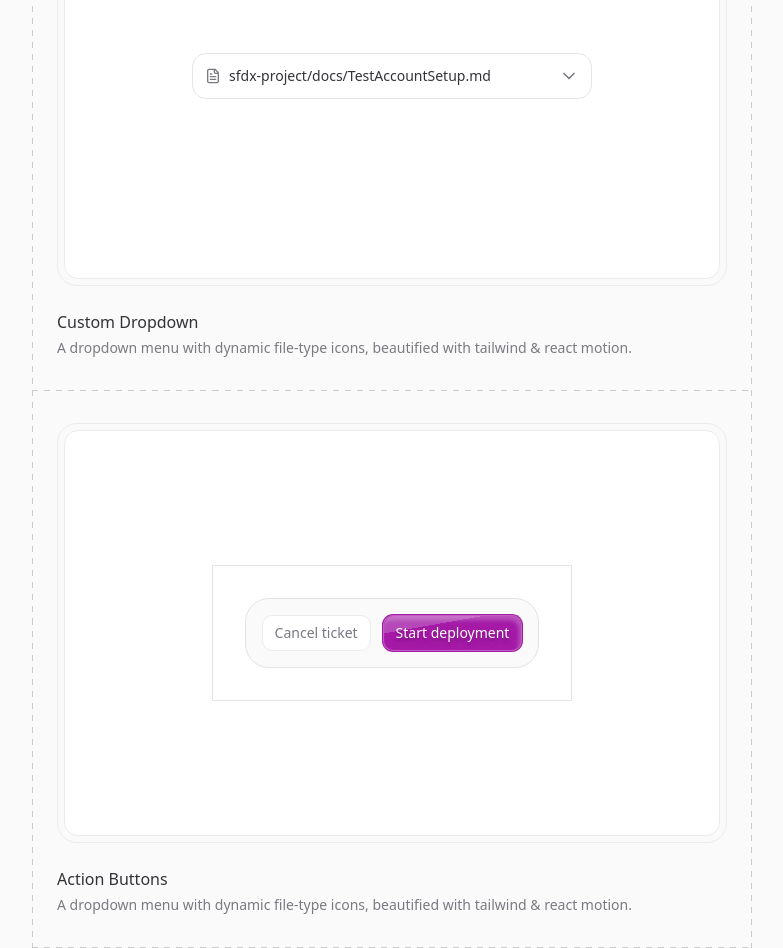
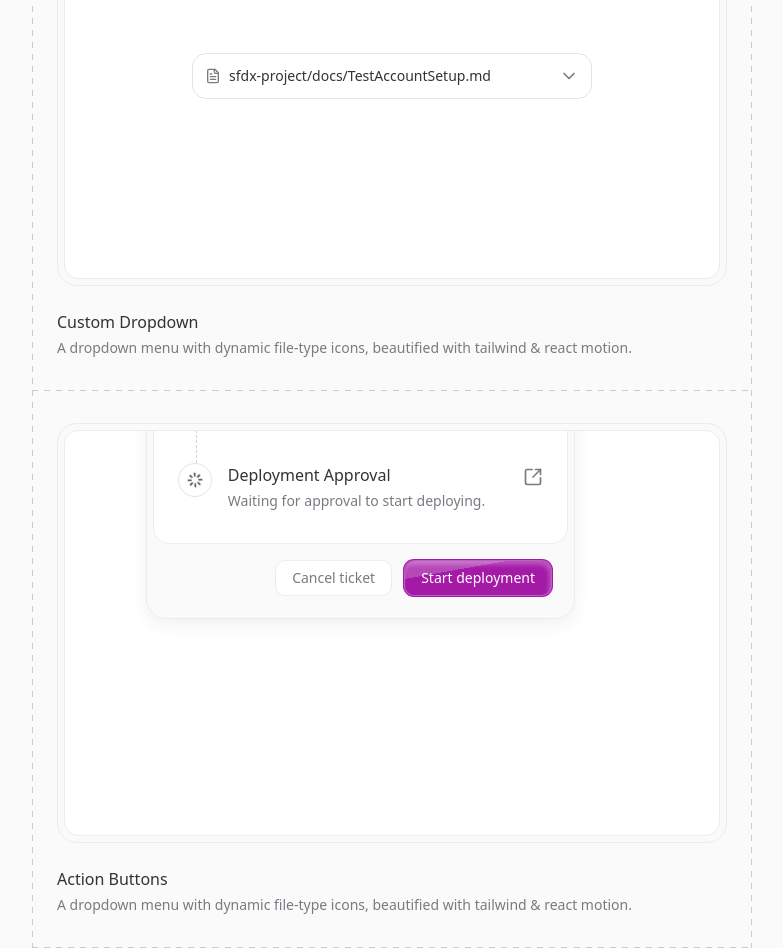
Before and after one commit to vishalanandesc/engineering-experiments, a Next.js app: page / in a window 1280 px wide. Shown: the part 360-1308 px from the top of the page, without its empty margins (248-1031 px from the left). Built offline with nearby package versions, Linux system fonts and the light colour scheme.

Commit message:
style(action-buttons): update file with new ui,style & position

```diff
--- a/app/components/action-button.tsx
+++ /dev/null
@@ -1,25 +0,0 @@
-'use client'
-import React from 'react';
-
-export default function ActionButton() {
-  return (
-    <div className="relative flex items-center justify-center p-8 m-8 gap-12 border border-[#e4e4e4]">
-      <div className="relative max-w-[420px] flex w-full flex-col justify-center p-2 gap-2 rounded-3xl overflow-visible border border-[#E4E4E4] bg-[#FAFAFA]">
-        <div className="relative flex justify-end items-center gap-3 p-2 rounded-2xl">
-          <button className="h-[36px] cursor-pointer flex items-center px-3 text-[14px] text-[#7A7A82] font-medium leading-[100%] bg-white rounded-lg border border-[#ECECEC]
-            hover:bg-[#FBF4F2] hover:border-[#FFBABE] hover:text-[#CF4149] transition-colors duration-300 ease-in-out">
-            Cancel ticket
-          </button>
-          <button className="h-[36px] group relative cursor-pointer flex items-center px-3 text-[14px] text-[#ffffff] font-medium leading-[100%] bg-[#A41AA7] rounded-lg border-[0.5px] border-white/30
-            shadow-[-2px_4px_4px_0_rgba(255,255,255,0.25)_inset,_0_0_0_1px_#A41AA7] overflow-hidden
-            before:absolute before:inset-0 before:rounded-[inherit] before:bg-[linear-gradient(170deg,rgba(255,255,255,0.2)_30%,transparent_30%)] before:content-[''] before:opacity-100 before:transition-opacity before:duration-300
-            hover:before:opacity-0">
-            <span className="relative z-10 text-shadow-lg transition-shadow duration-300 group-hover:text-shadow-none">
-              Start deployment
-            </span>
-          </button>
-        </div>
-      </div>
-    </div>
-  );
-}
--- /dev/null
+++ b/app/components/action-buttons.tsx
@@ -0,0 +1,162 @@
+'use client';
+
+import { Check, Loader, SquareArrowOutUpRight } from 'lucide-react';
+import React from 'react';
+
+export default function ActionButtons() {
+  const steps = [
+    {
+      id: 1,
+      title: 'Query Analyzed',
+      description: 'The query was analyzed by the agent.',
+      timestamp: '8/14/2025 15:30:06',
+      completed: true,
+    },
+    {
+      id: 2,
+      title: 'Plan Created',
+      description: 'An execution plan has been generated.',
+      timestamp: '8/14/2025 15:34:12',
+      completed: true,
+    },
+    {
+      id: 3,
+      title: 'Plan Executed',
+      description: 'All actions in the plan have been executed.',
+      timestamp: '8/14/2025 15:36:26',
+      completed: true,
+    },
+    {
+      id: 4,
+      title: 'Deployment Approval',
+      description: 'Waiting for approval to start deploying.',
+      timestamp: '',
+      completed: false,
+    },
+  ];
+
+  return (
+    <div
+      className="
+        absolute right-36 bottom-54 flex max-w-[480px] flex-col items-center justify-center
+        rounded-[20px] border border-[#ECECEC] bg-[#FAFAFA] p-1.5
+        shadow-[0_6px_18px_0_rgba(0,0,0,0.06)]">
+
+      <div className="relative flex w-full flex-col gap-6 rounded-2xl border border-[#ECECEC] bg-white p-6">
+        <p className="text-sm font-medium tracking-normal text-secondary">
+          EXECUTION HISTORY
+        </p>
+
+        <div className="flex w-full">
+          <div className="relative w-full flex-start">
+            {steps.map((step, index) => (
+              <div key={step.id} className="relative flex items-start pb-8 last:pb-0">
+                {index < steps.length - 1 && (
+                  <div
+                    className="absolute left-4.5 h-full w-0.5"
+                    style={{
+                      top: 0,
+                      bottom: '56px',
+                      borderLeft: '1px dashed #D1D5DB',
+                    }}
+                  />
+                )}
+
+                <div className="relative flex-shrink-0">
+                  <div
+                    className={`flex items-center justify-center rounded-full p-2 border ${
+                      step.completed
+                        ? 'border-[#007C4C] bg-[#EBFEF3]'
+                        : 'border-[#E4E4E4] bg-white'
+                    }`}
+                  >
+                    {step.completed ? (
+                      <Check size={16} color="#007C4C" />
+                    ) : (
+                      <span
+                        className="inline-block animate-spin"
+                        style={{ animationDuration: '3s', transformOrigin: 'center' }}
+                      >
+                        <Loader size={16} color="#323238" />
+                      </span>
+                    )}
+                  </div>
+                </div>
+
+                <div className="ml-4 flex w-full items-start justify-between gap-4">
+                  <div className="flex w-full flex-col">
+                    <h3 className="mb-1 text-base font-medium text-primary">
+                      {step.title}
+                    </h3>
+                    <p className="mb-2 text-sm font-medium text-secondary">
+                      {step.description}
+                    </p>
+                    {step.timestamp && (
+                      <span className="text-sm font-medium text-secondary">
+                        {step.timestamp}
+                      </span>
+                    )}
+                  </div>
+                  <div className="group relative mt-1 inline-flex cursor-pointer items-center">
+                    <SquareArrowOutUpRight
+                      size={20}
+                      className="text-secondary group-hover:text-[#2D63E9] transition-colors duration-300 ease-in-out"
+                    />
+                    <span
+                      className="
+                        absolute bottom-full left-4 mb-1 -translate-x-1/2 rounded bg-black
+                        px-2 py-1 text-[12px] font-medium text-white opacity-0
+                        transition-opacity duration-300 group-hover:opacity-100
+                        whitespace-nowrap
+                      "
+                    >
+                      View details
+                    </span>
+                  </div>
+                </div>
+              </div>
+            ))}
+          </div>
+        </div>
+      </div>
+
+      {/* === Action buttons === */}
+      <div
+        className="
+          relative flex w-full flex-col justify-center gap-2 rounded-2xl bg-[#FAFAFA]
+          p-2 overflow-visible
+        "
+      >
+        <div className="relative flex items-center justify-end gap-3 rounded-2xl p-2">
+          <button
+            className="
+              flex h-[36px] cursor-pointer items-center rounded-lg border border-[#ECECEC]
+              bg-white px-4 text-sm font-medium leading-[100%] text-secondary
+              transition-colors duration-300 ease-in-out
+              hover:border-[#FFBABE] hover:bg-[#FBF4F2] hover:text-[#CF4149]
+            "
+          >
+            Cancel ticket
+          </button>
+
+          <button
+            className="
+              group relative flex h-[36px] cursor-pointer items-center rounded-lg border-[0.5px]
+              border-white/30 bg-[#A41AA7] px-4 text-sm font-medium leading-[100%] text-white
+              shadow-[-2px_4px_4px_0_rgba(255,255,255,0.25)_inset,_0_0_0_1px_#A41AA7]
+              overflow-hidden transition-all duration-300 ease-in-out
+              before:absolute before:inset-0 before:rounded-[inherit]
+              before:bg-[linear-gradient(170deg,rgba(255,255,255,0.2)_30%,transparent_30%)]
+              before:content-[''] before:opacity-100 before:transition-opacity before:duration-300
+              hover:before:opacity-0
+            "
+          >
+            <span className="relative z-10 transition-shadow duration-300">
+              Start deployment
+            </span>
+          </button>
+        </div>
+      </div>
+    </div>
+  );
+}
--- a/app/components/website-components/canvas-area.tsx
+++ b/app/components/website-components/canvas-area.tsx
@@ -3,16 +3,18 @@ import React from 'react';
 interface CanvasAreaProps {
   children?: React.ReactNode;
   height?: number;
+  overflow?: 'visible' | 'hidden' | 'scroll' | 'auto';
 }
 
 export default function CanvasArea({
   children,
-  height = 420
+  height = 420,
+  overflow = 'hidden'
 }: CanvasAreaProps) {
   return (
     <div className="flex w-full p-1.5 bg-[#FAFAFA] border border-[#ECECEC] rounded-[20px]" style={{ height: `${height}px` }}>
       <div
-        className="flex w-full p-6 items-center justify-center bg-white border border-[#ECECEC] rounded-[14px]">
+        className="relative flex w-full p-6 items-center justify-center bg-white border border-[#ECECEC] rounded-[14px]" style={{ overflow }}>
         {children || <span className="text-gray-800">this is canvas area</span>}
       </div>
     </div>
--- a/app/page.tsx
+++ b/app/page.tsx
@@ -6,7 +6,7 @@ import Header from './components/website-components/header';
 import ComponentDetails from './components/website-components/component-details';
 import CanvasArea from './components/website-components/canvas-area';
 import Dropdown from './components/dropdown';
-import ActionButton from './components/action-button';
+import ActionButtons from './components/action-buttons';
 
 
 export default function Home() {
@@ -18,7 +18,7 @@ export default function Home() {
         />
 
      <div className="w-full px-6 py-8 flex flex-col gap-6" style={dashedBorder("b", "#CBCBCB", 1)}>
-       <CanvasArea>
+       <CanvasArea overflow="visible">
          <Dropdown width="400px"/>
        </CanvasArea>
 
@@ -30,7 +30,7 @@ export default function Home() {
 
      <div className="w-full px-6 py-8 flex flex-col gap-6" style={dashedBorder("b", "#CBCBCB", 1)}>
        <CanvasArea>
-         <ActionButton/>
+         <ActionButtons/>
        </CanvasArea>
 
        <ComponentDetails
```
